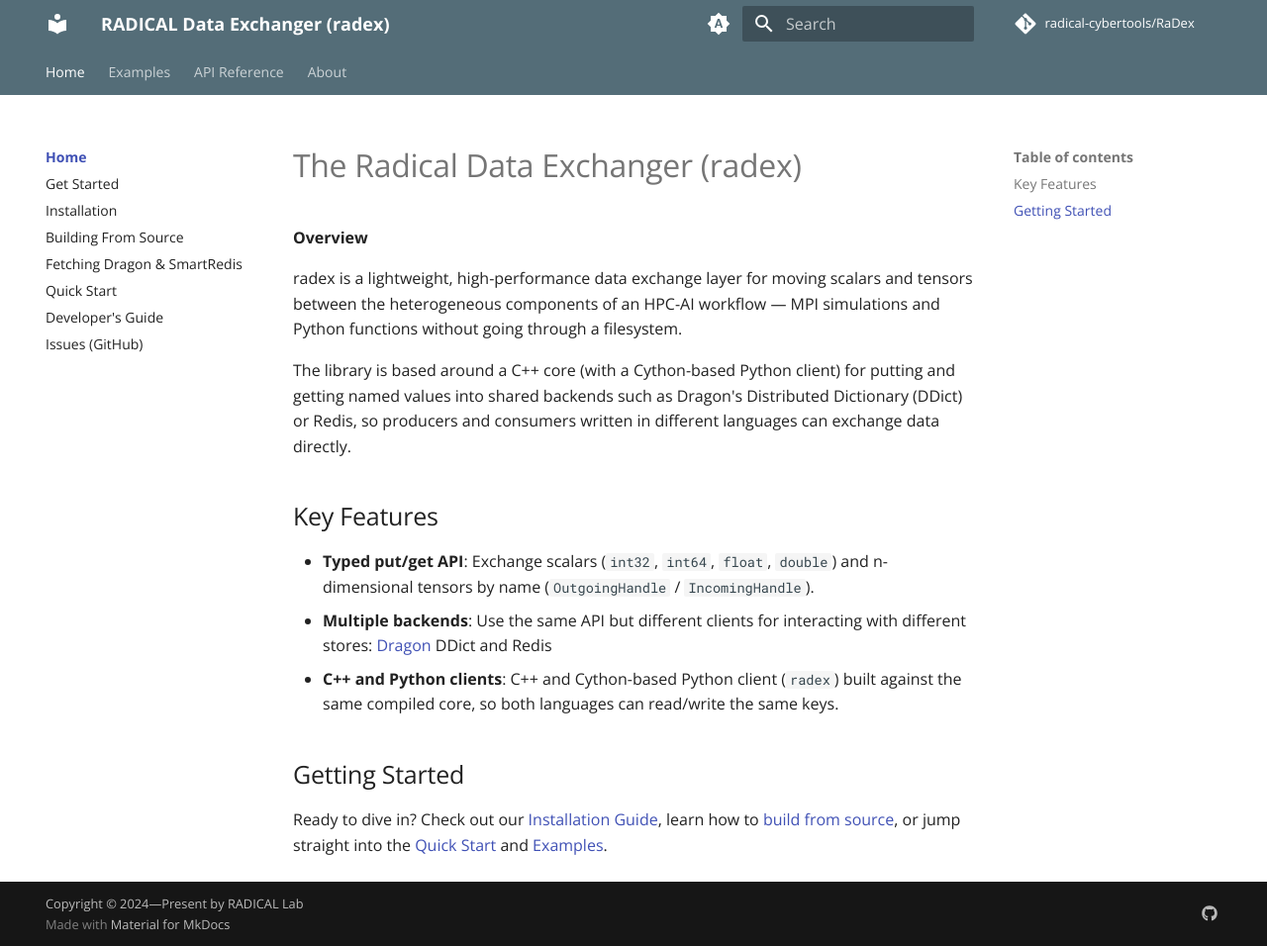
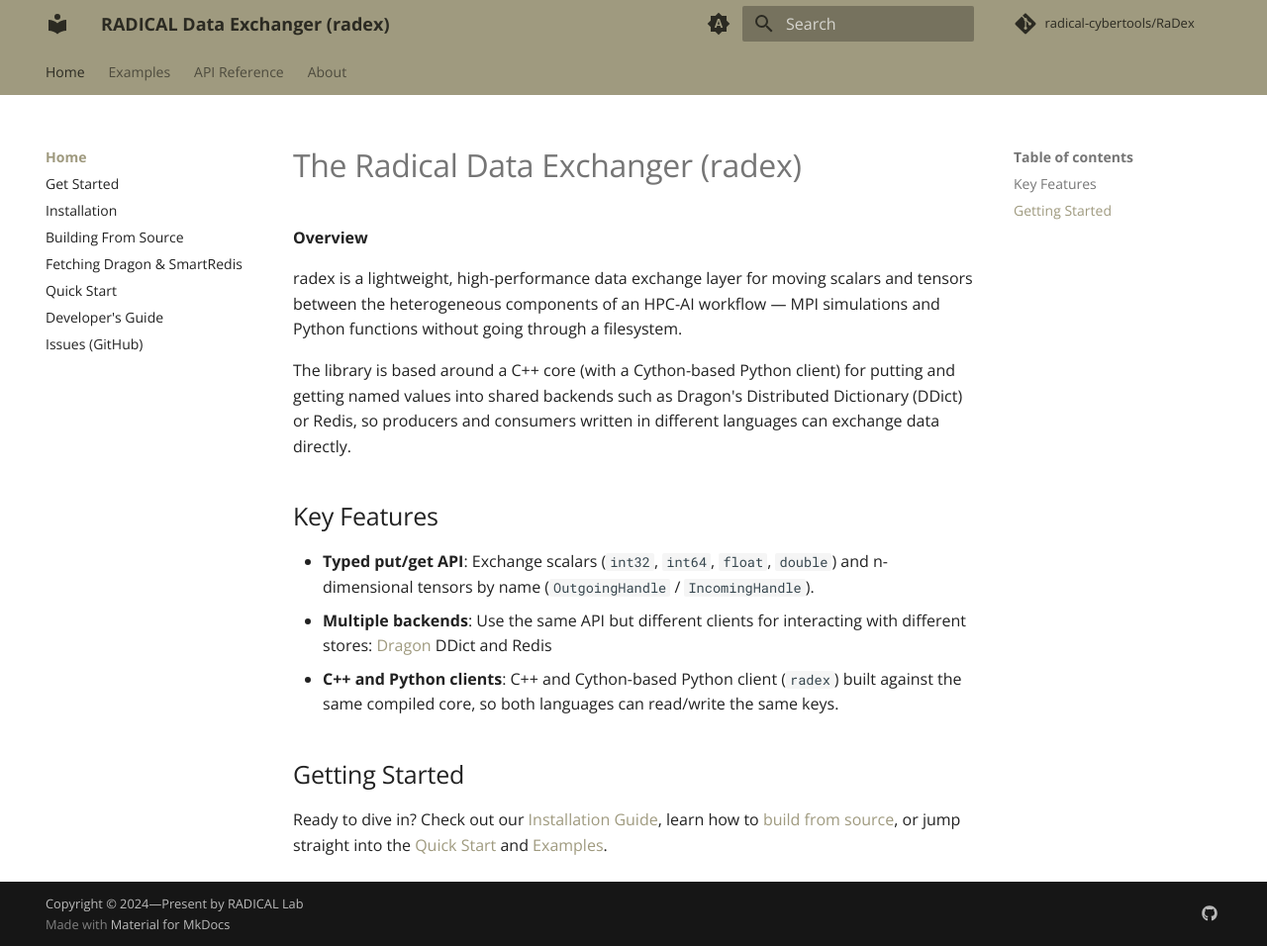
Before and after one commit to radical-cybertools/radex, an MkDocs documentation site: the page built from docs/index.md, in a window 1280 px wide and 956 px high. Shown: the whole window at 99% size. Built offline with MkDocs 1.6.1 and Material for MkDocs 9.7.7, drawn with Linux system fonts in a browser that asks for light colours; comment, search, counter and statistics services are not loaded.

```diff
--- a/docs/gen_ref_pages.py
+++ b/docs/gen_ref_pages.py
@@ -51,5 +51,5 @@
 
         mkdocs_gen_files.set_edit_path(full_doc_path, path)
 
-    with mkdocs_gen_files.open("api/SUMMARY.md", "w") as nav_file:
-        nav_file.writelines(nav.build_literate_nav())
+with mkdocs_gen_files.open("api/SUMMARY.md", "w") as nav_file:
+    nav_file.writelines(nav.build_literate_nav())
--- a/docs/stylesheets/extra.css
+++ b/docs/stylesheets/extra.css
@@ -1,15 +1,27 @@
 /* RaDex Documentation Extra Styles */
 
 :root {
-  --radex-primary: #455a64;
-  /* Blue Grey 700 */
-  --radex-secondary: #00897b;
-  /* Teal 600 */
-  --md-primary-fg-color: var(--radex-primary);
-  --md-accent-fg-color: var(--radex-secondary);
+  --radex-sage: #9f9a7f;
+  /* primary: requested #9F9A7F */
+  --radex-sage-text: #2b2a22;
+  /* dark text for legibility on the sage header/tabs bar */
+  --radex-almond: #efdecd;
+  /* accent: requested "almondine" */
+  --radex-almond-dark: #8b6644;
+  /* almond, darkened to stay legible as link/accent text on a light page */
+
+  --md-primary-fg-color: var(--radex-sage);
+  --md-primary-bg-color: var(--radex-sage-text);
+  --md-accent-fg-color: var(--radex-almond-dark);
+}
+
+/* On the dark (slate) scheme the page background is dark, so the pale
+   almondine itself reads clearly as the accent color without darkening. */
+[data-md-color-scheme="slate"] {
+  --md-accent-fg-color: var(--radex-almond);
 }
 
 .md-nav__item--active > .md-nav__link {
-  color: var(--radex-secondary) !important;
+  color: var(--md-accent-fg-color) !important;
   font-weight: 700;
 }
--- a/mkdocs.yml
+++ b/mkdocs.yml
@@ -36,15 +36,15 @@
         name: Switch to light mode
     # Palette toggle for light mode
     - media: "(prefers-color-scheme: light)"
-      primary: blue grey
-      accent: teal
+      primary: custom
+      accent: custom
       toggle:
         icon: material/brightness-7
         name: Switch to dark mode
     # Palette toggle for dark mode
     - media: "(prefers-color-scheme: dark)"
-      primary: blue grey
-      accent: teal
+      primary: custom
+      accent: custom
       scheme: slate
       toggle:
         icon: material/brightness-4
```
Also changed, not shown: docs/api/index.md (added, +11 -0 lines), 2 other files.
